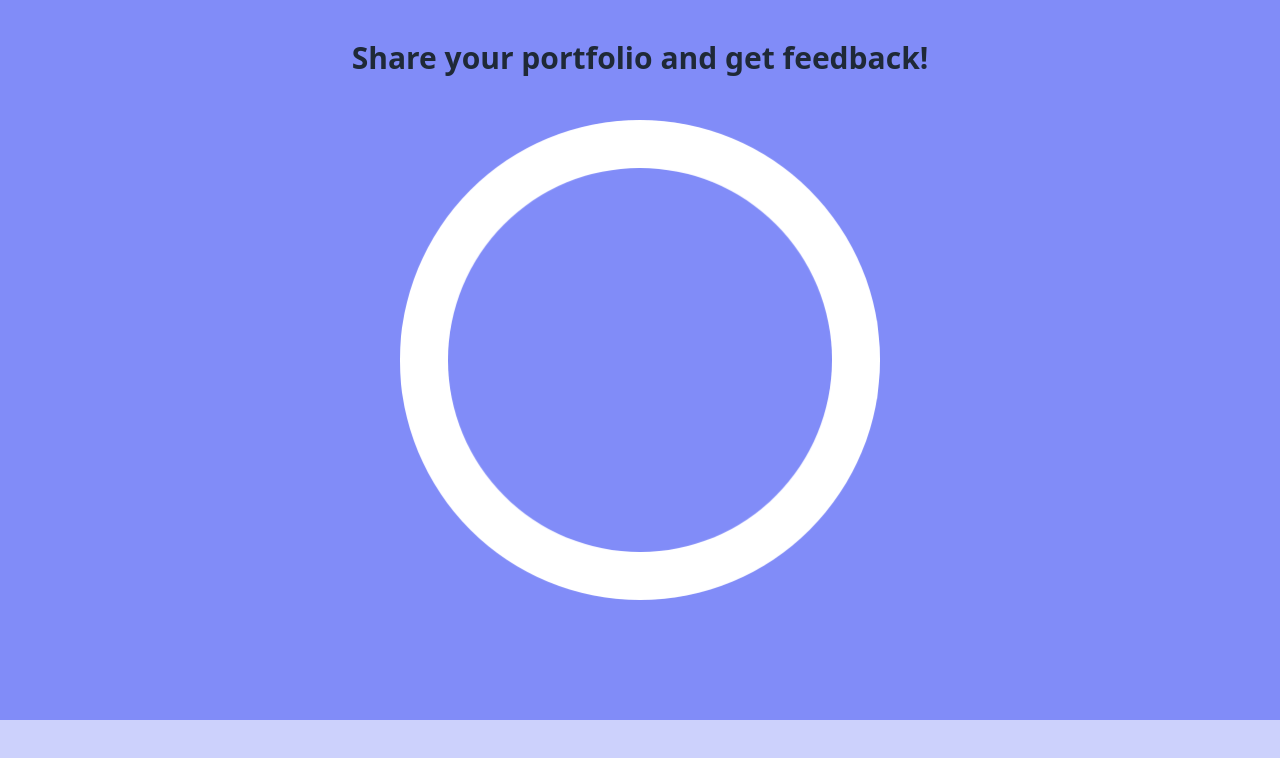
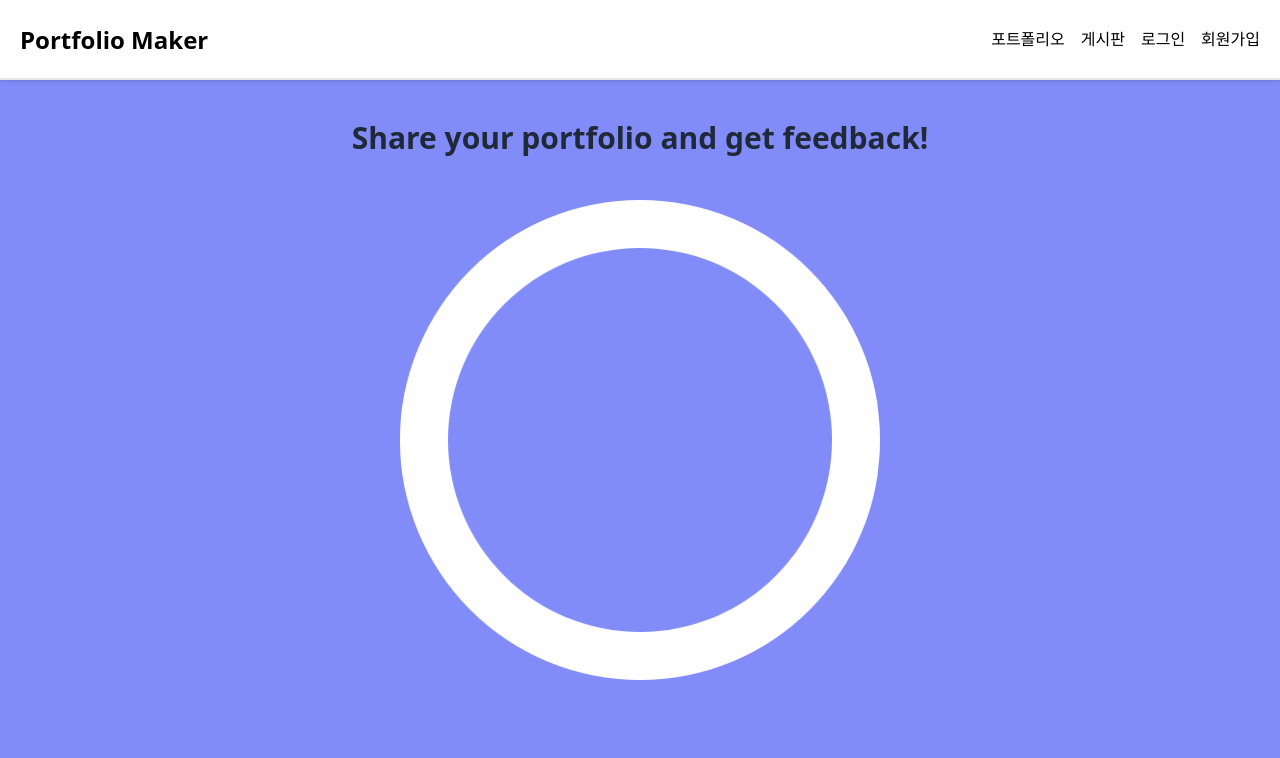
Before and after one commit to TeamPFM/Portfolio_maker, a React (Vite) app: page / in a window 1280 px wide. Shown: the top 758 px of the page. Built offline with nearby package versions, Linux system fonts and the light colour scheme.

Commit message:
refactoring:  App ui change

```diff
--- a/src/App.tsx
+++ b/src/App.tsx
@@ -1,32 +1,43 @@
-import { Navigate, Route, Routes } from "react-router-dom";
-import LoginPage from "./pages/login";
-import SignupPage from "./pages/signup";
-import WritePage from "./pages/write";
-import HomePage from "./pages/home";
+import { useLocation } from "react-router-dom";
 import Path from "./utils/routes/Path";
+import { useLayoutEffect, useState } from "react";
+import GNB from "./components/common/GNB";
+import ProtectedRoutes from "./components/routes/ProtectedRoutes";
+import UnauthenticatedRoutes from "./components/routes/UnauthenticatedRoutes";
 
 function App() {
+  const location = useLocation();
   const { HOME, LOGIN, SIGNUP, WRITE } = Path;
+
+  const [isAuth, setIsAuth] = useState<boolean>(false);
+  const [hasNav, setHasNav] = useState<boolean>(false);
+  const [RoutesComponent, setRoutesComponent] =
+    useState<React.ReactElement | null>(null);
+
+  useLayoutEffect(() => {
+    // FIXME 토큰받으면 토큰으로 처리
+    isAuth && setRoutesComponent(<ProtectedRoutes />);
+    !isAuth && setRoutesComponent(<UnauthenticatedRoutes />);
+  }, [isAuth]);
+
+  useLayoutEffect(() => {
+    const pathname =
+      location.pathname.endsWith("/") && location.pathname.length > 1
+        ? location.pathname.slice(0, -1)
+        : location.pathname;
+
+    const hasNav = [HOME, LOGIN, SIGNUP, WRITE].includes(pathname);
+
+    setHasNav(hasNav);
+  }, []);
 
   return (
     <div className="w-screen h-screen bg-main bg-opacity-40">
-      <Routes>
-        <Route path={HOME} element={<HomePage />} />
-        {/* 기훈 */}
-        <Route path={LOGIN} element={<LoginPage />} />
-        <Route path={SIGNUP} element={<SignupPage />} />
-        {/* 동현 */}
-        <Route path={WRITE} element={<WritePage />} />
-        {/*  */}
-        {/* 이동현 */}
-        <Route path="login" element={<div></div>} />
-        <Route path="login" element={<div></div>} />
-        {/* 권숭성*/}
-        <Route path="login" element={<div></div>} />
-        <Route path="login" element={<div></div>} />
-
-        <Route path="*" element={<Navigate replace to="/" />} />
-      </Routes>
+      <header>{hasNav && <GNB />}</header>
+      <main className="w-full h-full pt-20">
+        <div className={`w-full h-full`}>{RoutesComponent}</div>
+      </main>
+      {/* <footer></footer> */}
     </div>
   );
 }
```
